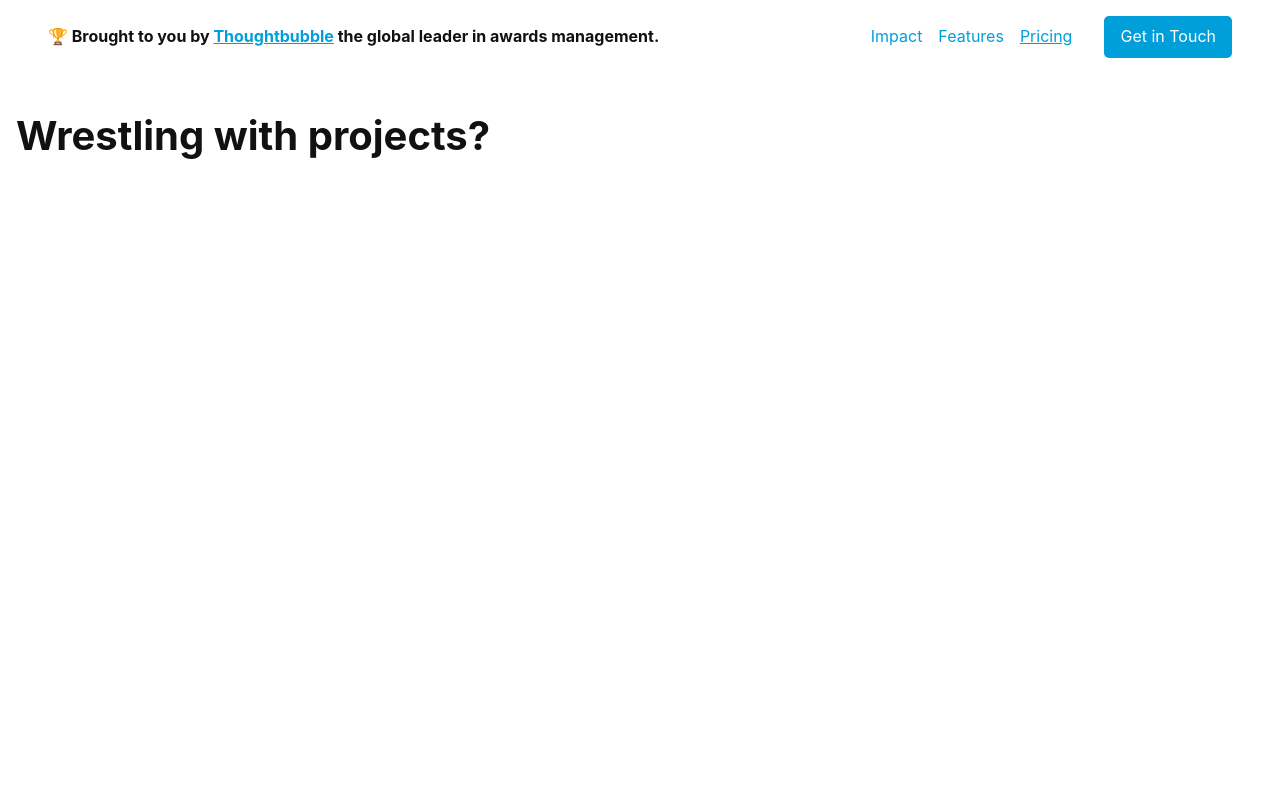
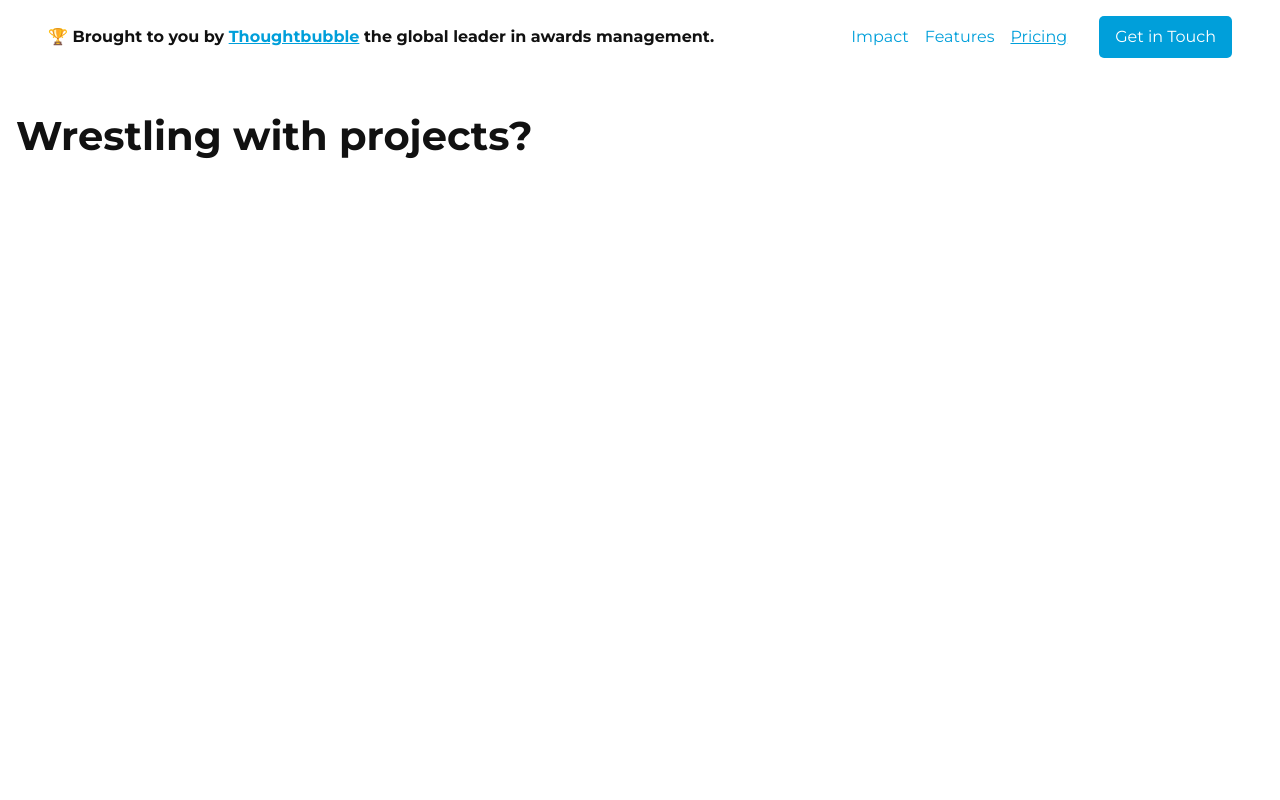
Before and after one commit to hellosamstimpson/react-vibe, a React (Vite) app: page /typography in a window 1280 px wide. Shown: the top 800 px of the page. Built offline with nearby package versions, Linux system fonts and the light colour scheme.

Commit message:
In a after work and very tired way I added a Google font that was as close as the font I needed as possbile without paying

```diff
--- a/index.html
+++ b/index.html
@@ -4,6 +4,7 @@
     <meta charset="UTF-8" />
     <link rel="icon" type="image/svg+xml" href="/vite.svg" />
     <meta name="viewport" content="width=device-width, initial-scale=1.0" />
+    <link href="https://fonts.googleapis.com/css2?family=Montserrat:wght@400;500;700&display=swap" rel="stylesheet">
     <title>Movie List</title>
   </head>
   <body>
--- a/src/css/_typography.scss
+++ b/src/css/_typography.scss
@@ -1,6 +1,6 @@
 
 body {
-    font-family: var(--font-family-sans);
+    font-family: var(--font-family-base);
     font-size: var(--font-size-base);
     line-height: var(--line-height-base);
     color: var(--color-text);
--- a/src/css/_variables.scss
+++ b/src/css/_variables.scss
@@ -1,4 +1,7 @@
 :root {
+
+    --font-family-base: 'Montserrat', sans-serif;
+
     --font-family-sans: 'Inter', system-ui, sans-serif;
     --font-family-serif: 'Georgia', serif;
 
```
